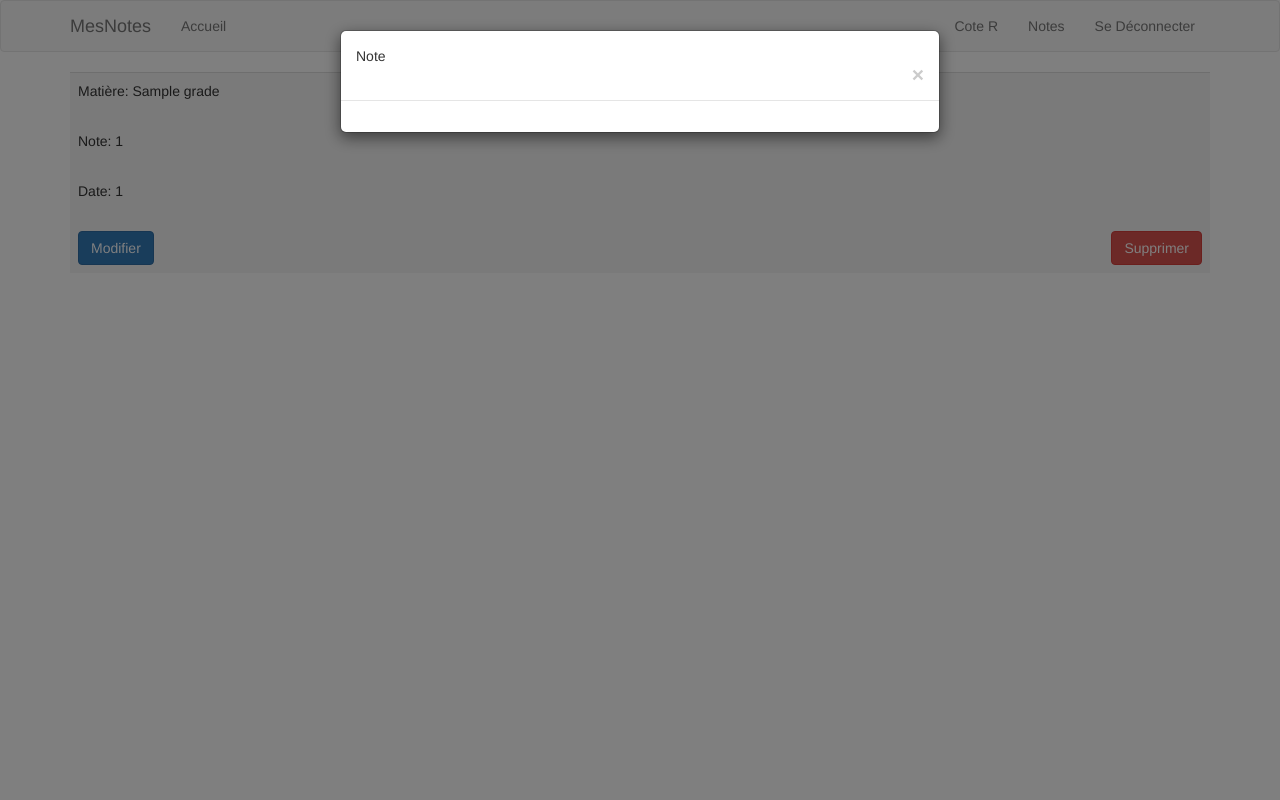
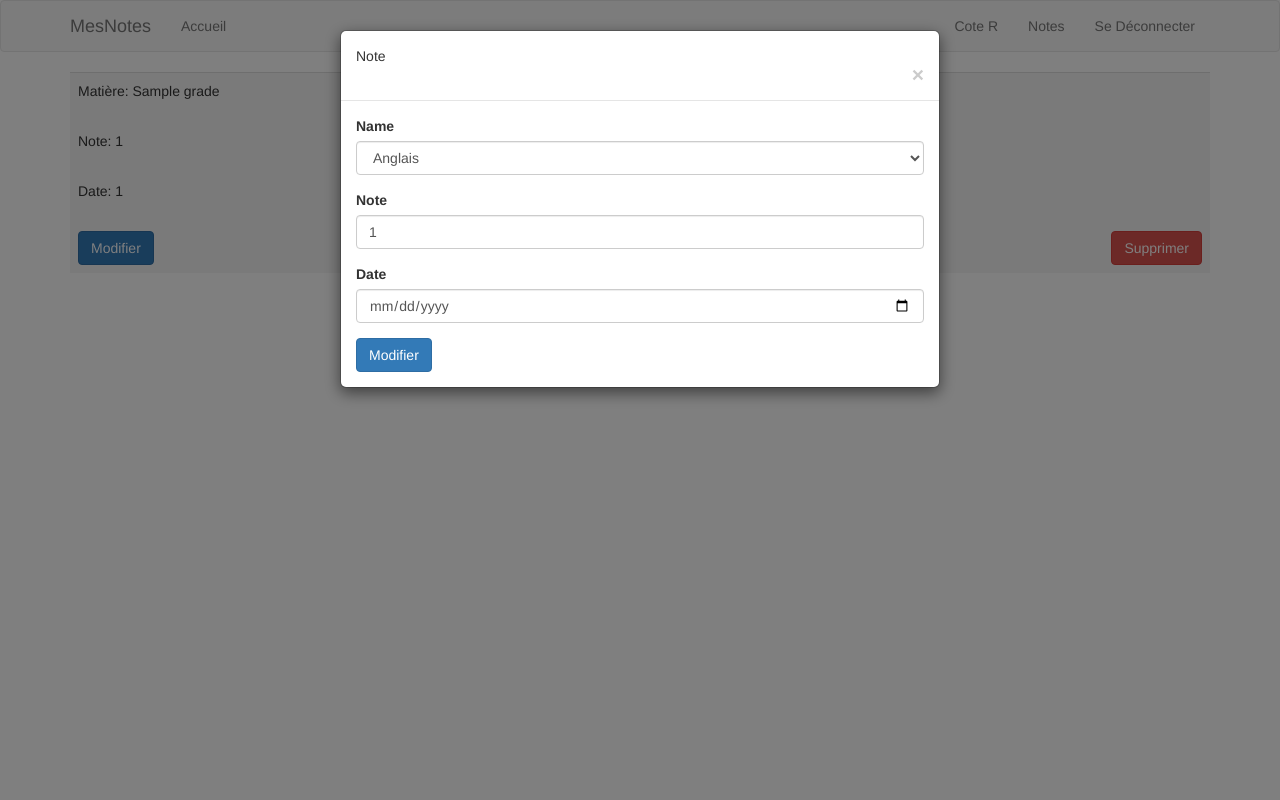
Before and after one commit to StfnC/mes-notes, a Flask app: page /notes in a window 1280 px wide, after a click on "Modifier". Run offline with Flask 2, Linux system fonts and the light colour scheme; a user stored in the database is signed in; tables that the repository leaves empty hold one stand-in row (values such as "Sample post"); some libraries are stand-ins or nearby versions.

Commit message:
Modified the edit grade modal

```diff
--- a/app/templates/edit-grade-modal.html
+++ b/app/templates/edit-grade-modal.html
@@ -3,16 +3,46 @@
         <div class="modal-content">
             <div class="modal-header">
                 <h5 class="modal-title" id="editModal">Note</h5>
-                <button type="button" class="close" data-dismiss="modal" aria-label="Fermer"><span aria-hidden="true">&times;</span></button>
+                <button type="button" class="close" data-dismiss="modal"><span>&times;</span></button>
             </div>
             <div class="modal-body">
-                <div class="container">
-                    <div class="row">
-                        <div class="col-md-4">
-                            {{ wtf.quick_form(form) }}
-                        </div>
+                <form action="" method="">
+                    <div class="form-group">
+                        <label for="edit_subject">Name</label>
+                        <select class="form-control" id="edit_subject" name="subject" required>
+                            <option value="Anglais">Anglais</option>
+                            <option value="Art Dramatique">Art Dramatique</option>
+                            <option value="Arts Plastiques">Arts Plastiques</option>
+                            <option value="Chimie">Chimie</option>
+                            <option value="Éducation Financière">Éducation Financière</option>
+                            <option value="Éducation Physique">Éducation Physique</option>
+                            <option value="Espagnol">Espagnol</option>
+                            <option value="Éthique et Culture Religieuse">Éthique et Culture Religieuse</option>
+                            <option value="Français">Français</option>
+                            <option value="Géographie">Géographie</option>
+                            <option value="Histoire">Histoire</option>
+                            <option value="Mathématiques">Mathématiques</option>
+                            <option value="Monde Contemporain">Monde Contemporain</option>
+                            <option value="Multimédia">Multimédia</option>
+                            <option value="Musique">Musique</option>
+                            <option value="Physique">Physique</option>
+                            <option value="Sciences et Technologie">Sciences et Technologie</option>
+                            <option value="Autre">Autre</option>
+                        </select>
                     </div>
-                </div>
+
+                    <div class="form-group">
+                        <label for="edit_mark">Note</label>
+                        <input type="text" class="form-control" id="edit_mark" name="mark" value="{{ grade.mark }}" required/>
+                    </div>
+
+                    <div class="form-group">
+                        <label for="edit_timestamp">Date</label>
+                        <input type="date" class="form-control" id="edit_timestamp" name="timestamp" value="{{ grade.timestamp }}" required/>
+                    </div>
+
+                    <button type="submit" class="btn btn-primary">Modifier</button>
+                </form>
             </div>
         </div>
     </div>
```
Also changed, not shown: app/forms.py (+0 -13 lines).
